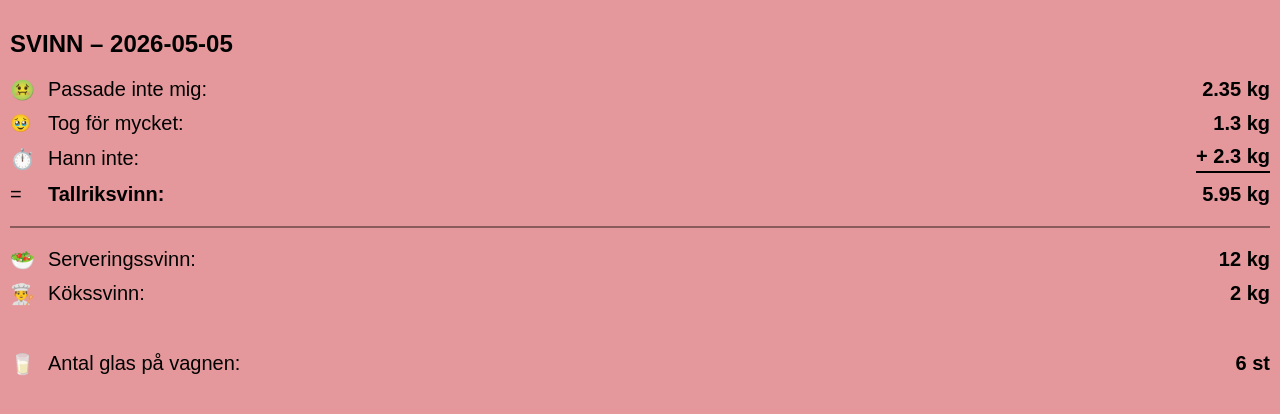
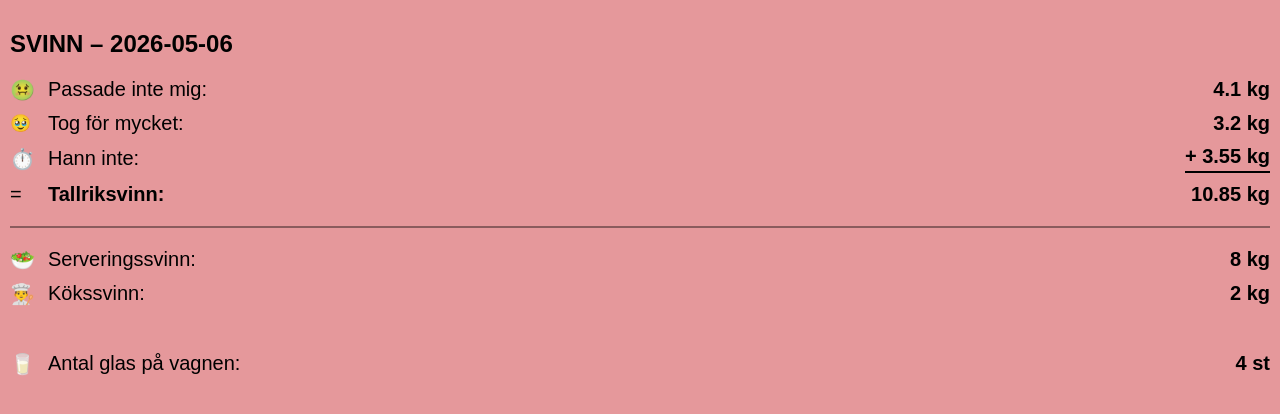
Before and after one commit to kagerup/infoscreen-test, a plain HTML site: page svinn.html in a window 1280 px wide. Drawn offline with Linux system fonts and the light colour scheme.

Commit message:
Auto update via Power Automate

```diff
--- a/svinn.html
+++ b/svinn.html
@@ -50,18 +50,18 @@
 </head>
 <body>
 
-<h2>SVINN – 2026-05-05</h2>
+<h2>SVINN – 2026-05-06</h2>
 
 <div class="row">
     <div>🤢</div>
     <div>Passade inte mig:</div>
-    <div class="value">2.35 kg</div>
+    <div class="value">4.1 kg</div>
 </div>
 
 <div class="row">
     <div style="font-size: 85%;">🥹</div>
     <div>Tog för mycket:</div>
-    <div class="value">1.3 kg</div>
+    <div class="value">3.2 kg</div>
 </div>
 
 <div class="row">
@@ -69,14 +69,14 @@
     <div>Hann inte:</div>
 
     <!-- 🔥 Här kommer det nya strecket -->
-    <div class="value underline"> + 2.3 kg
+    <div class="value underline"> + 3.55 kg
     </div>
 </div>
 
 <div class="row">
     <div>=</div>
     <div><strong>Tallriksvinn:</strong></div>
-    <div class="value"><strong>5.95</strong> kg</div>
+    <div class="value"><strong>10.85</strong> kg</div>
 </div>
 
 <div class="divider"></div>
@@ -84,7 +84,7 @@
 <div class="row">
     <div>🥗</div>
     <div>Serveringssvinn:</div>
-    <div class="value">12 kg</div>
+    <div class="value">8 kg</div>
 </div>
 
 <div class="row">
@@ -97,7 +97,7 @@
 <div class="row">
     <div>🥛</div>
     <div>Antal glas på vagnen:</div>
-    <div class="value">6 st</div>
+    <div class="value">4 st</div>
 </div>
 
 </body>
```
